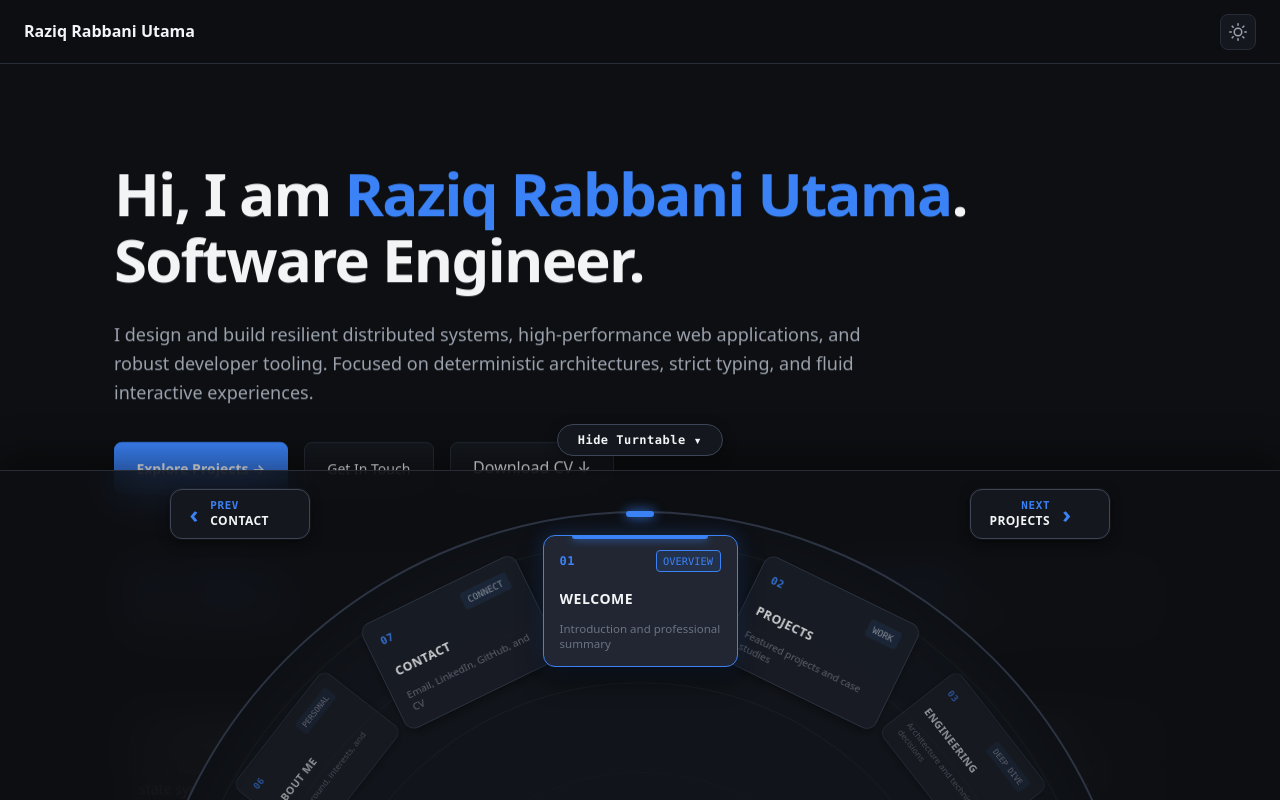
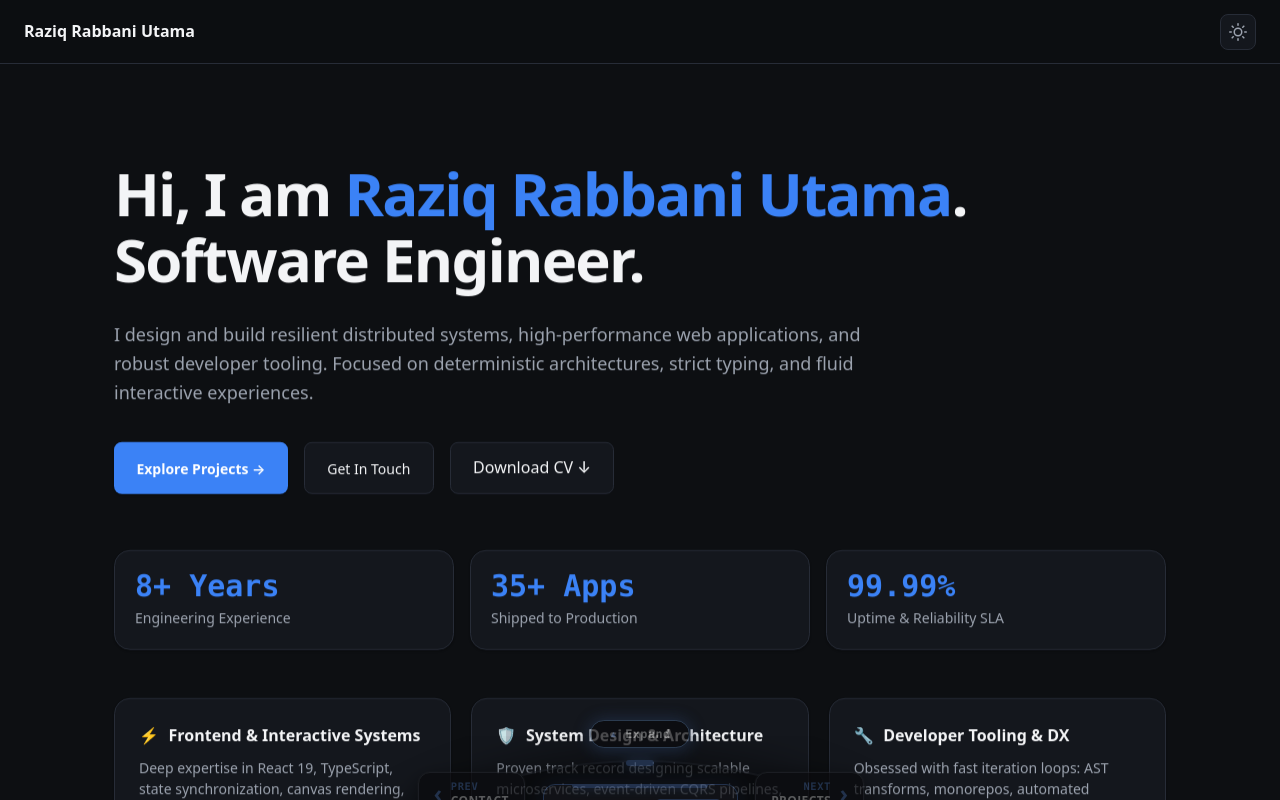
Before and after one commit to razeequtama/portfolio-website, a React (Vite) app: page / in a window 1280 px wide. Shown: the top 800 px of the page. Built offline with nearby package versions, Linux system fonts and the light colour scheme.

Commit message:
Adjust for phone and tablet users

```diff
--- a/src/components/turntable/DiscEngravedText.tsx
+++ b/src/components/turntable/DiscEngravedText.tsx
@@ -15,41 +15,37 @@ export const DiscEngravedText: React.FC<DiscEngravedTextProps> = ({
   onNext,
 }) => {
   return (
-    <div className="disc-navigation-controls" aria-label="Turntable Navigation Controls">
-      {/* PREVIOUS SECTION BUTTON */}
+    <div className="disc-flanking-controls" aria-label="Turntable Navigation Controls">
+      {/* PREVIOUS SECTION BUTTON (Situated right on the left side of the active card) */}
       <button
         type="button"
-        className="arc-nav-btn prev-nav-btn"
+        className="arc-flank-btn flank-prev"
         onClick={onPrev}
-        aria-label={`Go to previous section: ${prevSection.title}`}
-        title={`Previous: ${prevSection.title} (Left Arrow)`}
+        aria-label={`Previous section: ${prevSection.title}`}
+        title={`Previous: ${prevSection.title} (Scroll up or click)`}
       >
-        <span className="nav-btn-icon" aria-hidden="true">
+        <span className="flank-icon" aria-hidden="true">
           ‹
         </span>
-        <div className="nav-btn-content">
-          <div className="nav-btn-hint">
-            <span className="nav-direction">PREV</span>
-          </div>
-          <div className="nav-btn-title">{prevSection.title}</div>
+        <div className="flank-info">
+          <span className="flank-direction">PREV</span>
+          <span className="flank-title">{prevSection.title}</span>
         </div>
       </button>
 
-      {/* NEXT SECTION BUTTON */}
+      {/* NEXT SECTION BUTTON (Situated right on the right side of the active card) */}
       <button
         type="button"
-        className="arc-nav-btn next-nav-btn"
+        className="arc-flank-btn flank-next"
         onClick={onNext}
-        aria-label={`Go to next section: ${nextSection.title}`}
-        title={`Next: ${nextSection.title} (Right Arrow)`}
+        aria-label={`Next section: ${nextSection.title}`}
+        title={`Next: ${nextSection.title} (Scroll down or click)`}
       >
-        <div className="nav-btn-content text-right">
-          <div className="nav-btn-hint">
-            <span className="nav-direction">NEXT</span>
-          </div>
-          <div className="nav-btn-title">{nextSection.title}</div>
+        <div className="flank-info text-right">
+          <span className="flank-direction">NEXT</span>
+          <span className="flank-title">{nextSection.title}</span>
         </div>
-        <span className="nav-btn-icon" aria-hidden="true">
+        <span className="flank-icon" aria-hidden="true">
           ›
         </span>
       </button>
--- a/src/components/turntable/TurntableDock.tsx
+++ b/src/components/turntable/TurntableDock.tsx
@@ -1,4 +1,4 @@
-import React, { useState, useEffect } from 'react';
+import React, { useState, useEffect, useRef, useCallback } from 'react';
 import { portfolioSections } from '../../data/portfolioData';
 import { TurntableWheel } from './TurntableWheel';
 import { DiscEngravedText } from './DiscEngravedText';
@@ -16,12 +16,26 @@ export const TurntableDock: React.FC<TurntableDockProps> = ({
   onNext,
   onPrev,
 }) => {
-  const [isHidden, setIsHidden] = useState<boolean>(false);
+  // Desktop hover state & Mobile/Tablet explicit expand state
+  const [isHovered, setIsHovered] = useState<boolean>(false);
+  const [isExpanded, setIsExpanded] = useState<boolean>(false);
+
+  const hoverTimeoutRef = useRef<number | null>(null);
+  const dockRef = useRef<HTMLElement>(null);
+
+  // Wheel scroll to change cards with throttle
+  const lastScrollTimeRef = useRef<number>(0);
+  const scrollAccumulatorRef = useRef<number>(0);
+
+  // Mobile/Tablet vertical touch drag-up / drag-down state
+  const touchStartYRef = useRef<number | null>(null);
+  const touchStartXRef = useRef<number | null>(null);
+
+  const isDockOpen = isHovered || isExpanded;
 
   // Global keyboard navigation: ArrowLeft (prev) and ArrowRight (next)
   useEffect(() => {
     const handleKeyDown = (e: KeyboardEvent) => {
-      // Ignore if user is currently typing inside an input or textarea
       if (
         document.activeElement?.tagName === 'INPUT' ||
         document.activeElement?.tagName === 'TEXTAREA'
@@ -42,7 +56,94 @@ export const TurntableDock: React.FC<TurntableDockProps> = ({
     return () => window.removeEventListener('keydown', handleKeyDown);
   }, [onPrev, onNext]);
 
-  // Previous and next section metadata for dynamic on-disc labels
+  // Mouse wheel & trackpad scroll listener to change cards
+  useEffect(() => {
+    const dockEl = dockRef.current;
+    if (!dockEl) return;
+
+    const handleWheel = (e: WheelEvent) => {
+      e.preventDefault();
+      e.stopPropagation();
+
+      const now = performance.now();
+      const dominantDelta = Math.abs(e.deltaX) > Math.abs(e.deltaY) ? e.deltaX : e.deltaY;
+      scrollAccumulatorRef.current += dominantDelta;
+
+      if (now - lastScrollTimeRef.current > 180) {
+        if (scrollAccumulatorRef.current > 12) {
+          onNext();
+          lastScrollTimeRef.current = now;
+          scrollAccumulatorRef.current = 0;
+        } else if (scrollAccumulatorRef.current < -12) {
+          onPrev();
+          lastScrollTimeRef.current = now;
+          scrollAccumulatorRef.current = 0;
+        }
+      }
+    };
+
+    dockEl.addEventListener('wheel', handleWheel, { passive: false });
+    return () => {
+      dockEl.removeEventListener('wheel', handleWheel);
+    };
+  }, [onNext, onPrev]);
+
+  // Desktop hover handlers with exit buffer
+  const handleMouseEnter = () => {
+    if (hoverTimeoutRef.current) {
+      clearTimeout(hoverTimeoutRef.current);
+      hoverTimeoutRef.current = null;
+    }
+    setIsHovered(true);
+  };
+
+  const handleMouseLeave = () => {
+    hoverTimeoutRef.current = window.setTimeout(() => {
+      setIsHovered(false);
+    }, 180);
+  };
+
+  // Mobile & Tablet Drag-Up to Expand and Drag-Down to Collapse
+  const handleTouchStart = (e: React.TouchEvent) => {
+    if (e.touches.length === 1) {
+      touchStartYRef.current = e.touches[0].clientY;
+      touchStartXRef.current = e.touches[0].clientX;
+    }
+  };
+
+  const handleTouchMove = (e: React.TouchEvent) => {
+    if (touchStartYRef.current === null) return;
+    const currentY = e.touches[0].clientY;
+    const currentX = e.touches[0].clientX;
+    const deltaY = currentY - touchStartYRef.current;
+    const deltaX = Math.abs(currentX - (touchStartXRef.current || currentX));
+
+    // When peeking: Dragging up expands the disc
+    if (!isDockOpen) {
+      if (deltaY < -20 && Math.abs(deltaY) > deltaX) {
+        setIsExpanded(true);
+        touchStartYRef.current = null;
+      }
+    } else {
+      // When expanded: Swiping down from top handle collapses it
+      if (deltaY > 40 && Math.abs(deltaY) > deltaX * 1.5) {
+        setIsExpanded(false);
+        setIsHovered(false);
+        touchStartYRef.current = null;
+      }
+    }
+  };
+
+  const handleTouchEnd = () => {
+    touchStartYRef.current = null;
+    touchStartXRef.current = null;
+  };
+
+  const toggleExpand = useCallback(() => {
+    setIsExpanded((prev) => !prev);
+  }, []);
+
+  // Section metadata for previous and next cards
   const totalCards = portfolioSections.length;
   const prevIndex = (activeIndex - 1 + totalCards) % totalCards;
   const nextIndex = (activeIndex + 1) % totalCards;
@@ -51,30 +152,63 @@ export const TurntableDock: React.FC<TurntableDockProps> = ({
 
   return (
     <nav
-      className={`turntable-dock ${isHidden ? 'is-hidden' : ''}`}
-      aria-label="Interactive Turntable Dock Navigation"
+      ref={dockRef}
+      className={`turntable-dock ${isDockOpen ? 'is-focused' : 'is-unfocused'}`}
+      onMouseEnter={handleMouseEnter}
+      onMouseLeave={handleMouseLeave}
+      onFocusCapture={handleMouseEnter}
+      onBlurCapture={(e) => {
+        if (!e.currentTarget.contains(e.relatedTarget)) {
+          handleMouseLeave();
+        }
+      }}
+      onTouchStart={handleTouchStart}
+      onTouchMove={handleTouchMove}
+      onTouchEnd={handleTouchEnd}
+      aria-label="Interactive Circular Turntable Navigation"
       role="region"
-      aria-roledescription="dock"
+      aria-roledescription="turntable-dock"
     >
-      {/* Dock Header with single centered pill toggle */}
-      <div className="dock-header">
-        <button
-          type="button"
-          className="dock-toggle-pill"
-          onClick={() => setIsHidden((prev) => !prev)}
-          aria-expanded={!isHidden}
-          aria-label={isHidden ? 'Show Turntable Dock' : 'Hide Turntable Dock'}
-        >
-          <span>{isHidden ? 'Show Turntable' : 'Hide Turntable'}</span>
-          <span className="dock-toggle-arrow" aria-hidden="true">
-            {isHidden ? '▴' : '▾'}
-          </span>
-        </button>
+      {/* Mobile & Tablet Expand / Collapse Control Pill */}
+      <div className="dock-mobile-control-bar">
+        {!isDockOpen ? (
+          <button
+            type="button"
+            className="touch-expand-pill"
+            onClick={toggleExpand}
+            aria-label="Expand turntable dock"
+          >
+            <span className="expand-pill-arrow" aria-hidden="true">
+              ▴
+            </span>
+            <span>Expand</span>
+          </button>
+        ) : (
+          <button
+            type="button"
+            className="touch-collapse-pill"
+            onClick={toggleExpand}
+            aria-label="Collapse turntable dock"
+          >
+            <span>Collapse</span>
+            <span className="collapse-pill-arrow" aria-hidden="true">
+              ▾
+            </span>
+          </button>
+        )}
       </div>
 
-      {/* Turntable Viewport (Clipping the lower half of the disc wheel) */}
-      <div className="turntable-viewport">
-        {/* Prominent Next and Previous Arc Navigation Buttons */}
+      {/* Transparent Circular Turntable Viewport */}
+      <div
+        className="turntable-viewport"
+        onClick={() => {
+          // If peeking on mobile, tapping anywhere on the peeking disc expands it
+          if (!isDockOpen) {
+            setIsExpanded(true);
+          }
+        }}
+      >
+        {/* Next and Previous buttons situated on the sides of the active card */}
         <DiscEngravedText
           prevSection={prevSection}
           nextSection={nextSection}
@@ -82,7 +216,7 @@ export const TurntableDock: React.FC<TurntableDockProps> = ({
           onNext={onNext}
         />
 
-        {/* Physical Wheel & Radially Mounted Cards */}
+        {/* The Circular Wheel Disc & Radially Mounted Cards */}
         <TurntableWheel
           activeIndex={activeIndex}
           onSelectIndex={onSelectIndex}
--- a/src/components/turntable/TurntableWheel.tsx
+++ b/src/components/turntable/TurntableWheel.tsx
@@ -139,6 +139,7 @@ export const TurntableWheel: React.FC<TurntableWheelProps> = ({
         }
       }}
       onTouchEnd={handleEnd}
+      onTouchCancel={handleEnd}
       role="region"
       aria-roledescription="carousel"
       aria-label="Portfolio Sections Carousel Disc"
--- a/src/styles/global.css
+++ b/src/styles/global.css
@@ -69,7 +69,7 @@ textarea:focus-visible {
   width: 100%;
   max-width: 1100px;
   margin: 0 auto;
-  padding: 5.5rem 1.5rem 400px 1.5rem; /* 400px bottom padding to clear bottom-sticky turntable dock */
+  padding: 5.5rem 1.5rem 320px 1.5rem; /* 320px bottom padding to clear the circular turntable dock */
 }
 
 /* Subtle, polished page entrance transition */
--- a/src/styles/turntable.css
+++ b/src/styles/turntable.css
@@ -5,234 +5,271 @@
   bottom: 0;
   left: 0;
   right: 0;
-  z-index: 1000; /* High z-index ensures it's always above page content */
+  z-index: 1000;
   display: flex;
   flex-direction: column;
   align-items: center;
-  pointer-events: none; /* Empty dock space doesn't block page interactions */
-  transition: transform 0.5s cubic-bezier(0.16, 1, 0.3, 1);
+  pointer-events: none; /* Empty space never blocks clicks on underlying page */
   user-select: none;
   -webkit-user-select: none;
+  transition: transform 0.45s cubic-bezier(0.16, 1, 0.3, 1), filter 0.4s ease, opacity 0.4s ease;
 }
 
-/* Hide / Show Dock State: translates dock down, keeping only the 48px header tab */
-.turntable-dock.is-hidden {
-  transform: translateY(calc(100% - 48px));
-  transition: transform 0.55s cubic-bezier(0.34, 1.3, 0.64, 1);
+/* Focused / Hovered / Expanded State: Fully visible, full brightness and saturation */
+.turntable-dock.is-focused {
+  transform: translateY(0);
+  filter: brightness(1) grayscale(0);
+  opacity: 1;
 }
 
-/* Dock Header with Centered Pill Toggle */
-.dock-header {
-  height: 48px;
-  width: 100%;
+/* Desktop hover expand support */
+@media (hover: hover) and (pointer: fine) {
+  .turntable-dock:hover {
+    transform: translateY(0);
+    filter: brightness(1) grayscale(0);
+    opacity: 1;
+  }
+}
+
+/* Unfocused / Peeking State: Peeks 1/5 (~64px desktop, ~54px mobile), darkened with clear unfocused sign */
+.turntable-dock.is-unfocused {
+  transform: translateY(calc(100% - 64px));
+  filter: brightness(0.48) grayscale(0.4);
+  opacity: 0.72;
+}
+
+@media (max-width: 640px) {
+  .turntable-dock.is-unfocused {
+    transform: translateY(calc(100% - 54px));
+  }
+}
+
+/* Mobile & Tablet Control Bar (Expand / Collapse Pills) */
+.dock-mobile-control-bar {
+  position: absolute;
+  top: -16px;
+  left: 50%;
+  transform: translateX(-50%);
   display: flex;
   align-items: center;
   justify-content: center;
+  z-index: 120;
   pointer-events: none;
-  position: relative;
-  z-index: 1010;
-  margin-bottom: 6px;
 }
 
-.dock-toggle-pill {
+.touch-expand-pill {
   pointer-events: auto;
   display: inline-flex;
   align-items: center;
-  gap: 0.5rem;
-  padding: 0.45rem 1.25rem;
+  gap: 0.45rem;
+  padding: 0.38rem 1.15rem;
+  background-color: var(--bg-surface);
+  border: 1px solid var(--accent-color);
+  color: var(--text-primary);
   border-radius: var(--radius-full);
-  background-color: var(--bg-surface);
-  border: 1px solid var(--border-strong);
-  color: var(--text-primary);
-  font-size: var(--text-xs);
   font-family: var(--font-mono);
-  font-weight: 600;
+  font-size: 0.74rem;
+  font-weight: 700;
   letter-spacing: 0.04em;
-  box-shadow: 0 4px 14px rgba(0, 0, 0, 0.35);
-  transition: all var(--transition-normal);
+  box-shadow: 0 4px 16px rgba(0, 0, 0, 0.45), 0 0 12px var(--accent-light);
   cursor: pointer;
-  backdrop-filter: blur(12px);
-  -webkit-backdrop-filter: blur(12px);
+  animation: expandPillPulse 2.4s infinite ease-in-out;
+  transition: all 0.2s ease;
 }
 
-.dock-toggle-pill:hover {
+.touch-expand-pill:hover,
+.touch-expand-pill:active {
   background-color: var(--bg-surface-hover);
-  color: var(--accent-color);
-  border-color: var(--accent-color);
-  transform: translateY(-2px);
-  box-shadow: 0 6px 18px rgba(0, 0, 0, 0.4), 0 0 12px var(--accent-light);
+  transform: scale(1.04);
+  box-shadow: 0 6px 20px rgba(0, 0, 0, 0.5), 0 0 16px var(--accent-color);
 }
 
-.dock-toggle-arrow {
-  display: inline-block;
+.expand-pill-arrow {
+  color: var(--accent-color);
   font-size: 0.85rem;
-  transition: transform 0.35s ease;
+  line-height: 1;
 }
 
-/* Glowing pulse when dock is hidden to clearly indicate it can be opened */
-.turntable-dock.is-hidden .dock-toggle-pill {
-  border-color: var(--accent-color);
-  color: var(--accent-color);
-  box-shadow: 0 0 0 2px var(--accent-light), 0 6px 20px rgba(0, 0, 0, 0.5);
-  animation: dockPillPulse 2.5s infinite ease-in-out;
-}
-
-@keyframes dockPillPulse {
+@keyframes expandPillPulse {
   0%, 100% {
-    box-shadow: 0 0 0 1px var(--accent-color), 0 4px 14px rgba(0, 0, 0, 0.4);
+    box-shadow: 0 4px 16px rgba(0, 0, 0, 0.45), 0 0 8px var(--accent-light);
+    border-color: var(--accent-color);
   }
   50% {
-    box-shadow: 0 0 0 3px var(--accent-color), 0 6px 22px rgba(59, 130, 246, 0.4);
+    box-shadow: 0 4px 22px rgba(59, 130, 246, 0.4), 0 0 18px var(--accent-color);
+    border-color: #60a5fa;
   }
 }
 
-/* Viewport for Half-Disk Turntable */
+.touch-collapse-pill {
+  pointer-events: auto;
+  display: inline-flex;
+  align-items: center;
+  gap: 0.4rem;
+  padding: 0.28rem 0.95rem;
+  background-color: var(--bg-surface);
+  border: 1px solid var(--border-strong);
+  color: var(--text-secondary);
+  border-radius: var(--radius-full);
+  font-family: var(--font-mono);
+  font-size: 0.7rem;
+  font-weight: 600;
+  box-shadow: 0 2px 10px rgba(0, 0, 0, 0.35);
+  cursor: pointer;
+  transition: all 0.2s ease;
+}
+
+.touch-collapse-pill:hover,
+.touch-collapse-pill:active {
+  background-color: var(--bg-surface-hover);
+  color: var(--text-primary);
+  border-color: var(--accent-color);
+}
+
+.collapse-pill-arrow {
+  font-size: 0.8rem;
+  line-height: 1;
+}
+
+/* Viewport for Half-Disk Turntable: TRANSPARENT (NO full-width rectangular background) */
 .turntable-viewport {
   position: relative;
   width: 100%;
-  height: 330px;
+  max-width: 1080px;
+  height: 320px;
   overflow: hidden;
-  pointer-events: auto;
-  background-color: var(--bg-overlay);
-  backdrop-filter: blur(20px);
-  -webkit-backdrop-filter: blur(20px);
-  border-top: 1px solid var(--border-color);
-  box-shadow: 0 -12px 36px rgba(0, 0, 0, 0.45);
-  touch-action: pan-y;
+  background: transparent;
+  border: none;
+  box-shadow: none;
+  pointer-events: none; /* Only the circle and buttons receive pointer events */
+  touch-action: none;
 }
 
 @media (max-width: 1024px) {
   .turntable-viewport {
-    height: 290px;
+    height: 280px;
   }
 }
 
 @media (max-width: 640px) {
   .turntable-viewport {
-    height: 250px;
+    height: 240px;
   }
 }
 
-/* Prominent Dynamic Next / Prev Controls Flanking the Disc */
-.disc-navigation-controls {
+/* Next / Prev Controls Situated Snugly on the Sides of the Active Card */
+.disc-flanking-controls {
   position: absolute;
-  top: 18px;
+  top: 36px;
   left: 0;
   right: 0;
-  display: flex;
-  justify-content: space-between;
-  align-items: center;
-  padding: 0 max(24px, calc(50% - 470px));
+  height: 0;
   pointer-events: none;
-  z-index: 50;
+  z-index: 60;
 }
 
-@media (max-width: 640px) {
-  .disc-navigation-controls {
-    top: 10px;
-    padding: 0 12px;
-  }
-}
-
-.arc-nav-btn {
+.arc-flank-btn {
   pointer-events: auto;
   display: inline-flex;
   align-items: center;
-  gap: 0.75rem;
-  padding: 0.55rem 1.15rem;
+  gap: 0.55rem;
+  padding: 0.45rem 0.95rem;
   background-color: var(--bg-surface);
   border: 1px solid var(--border-strong);
   border-radius: var(--radius-lg);
   color: var(--text-primary);
-  box-shadow: var(--shadow-md), 0 0 0 1px rgba(255, 255, 255, 0.05);
-  backdrop-filter: blur(12px);
-  -webkit-backdrop-filter: blur(12px);
+  box-shadow: 0 4px 16px rgba(0, 0, 0, 0.45), 0 0 0 1px rgba(255, 255, 255, 0.05);
+  backdrop-filter: blur(14px);
+  -webkit-backdrop-filter: blur(14px);
   cursor: pointer;
-  transition: all 0.25s cubic-bezier(0.16, 1, 0.3, 1);
-  min-width: 140px;
+  transition: all 0.22s cubic-bezier(0.16, 1, 0.3, 1);
+  white-space: nowrap;
 }
 
-@media (max-width: 640px) {
-  .arc-nav-btn {
-    padding: 0.4rem 0.75rem;
-    gap: 0.4rem;
-    min-width: auto;
+.arc-flank-btn:hover {
+  border-color: var(--accent-color);
+  background-color: var(--bg-surface-hover);
+  box-shadow: 0 6px 20px rgba(0, 0, 0, 0.5), 0 0 14px var(--accent-light);
+  transform: translateY(-2px);
+}
+
+.arc-flank-btn:active {
+  transform: translateY(0) scale(0.96);
+}
+
+/* Flanking positions: directly beside the active card without being far away */
+.flank-prev {
+  position: absolute;
+  right: calc(50% + 115px);
+  top: 0;
+}
+
+.flank-next {
+  position: absolute;
+  left: calc(50% + 115px);
+  top: 0;
+}
+
+@media (max-width: 768px) {
+  .flank-prev {
+    right: calc(50% + 92px);
+  }
+  .flank-next {
+    left: calc(50% + 92px);
+  }
+  .arc-flank-btn {
+    padding: 0.35rem 0.65rem;
+    gap: 0.35rem;
   }
 }
 
-.arc-nav-btn:hover {
-  border-color: var(--accent-color);
-  background-color: var(--bg-surface-hover);
-  box-shadow: var(--shadow-lg), 0 0 18px var(--accent-light);
-  transform: translateY(-2px);
-}
-
-.arc-nav-btn:active {
-  transform: translateY(0) scale(0.97);
-}
-
-.nav-btn-icon {
-  font-size: 1.5rem;
+.flank-icon {
+  font-size: 1.4rem;
   font-weight: 700;
   color: var(--accent-color);
   line-height: 1;
 }
 
-.nav-btn-content {
+.flank-info {
   display: flex;
   flex-direction: column;
   text-align: left;
 }
 
-.nav-btn-content.text-right {
+.flank-info.text-right {
   text-align: right;
 }
 
-.nav-btn-hint {
-  display: flex;
-  align-items: center;
-  gap: 0.35rem;
+.flank-direction {
   font-family: var(--font-mono);
-  font-size: 0.68rem;
-  color: var(--text-muted);
-}
-
-.nav-btn-content.text-right .nav-btn-hint {
-  justify-content: flex-end;
-}
-
-.nav-direction {
+  font-size: 0.65rem;
   font-weight: 700;
   color: var(--accent-color);
   letter-spacing: 0.06em;
 }
 
-.nav-badge {
-  color: var(--text-secondary);
-}
-
-.nav-btn-title {
+.flank-title {
   font-size: var(--text-xs);
   font-weight: 700;
   color: var(--text-primary);
-  letter-spacing: 0.04em;
+  letter-spacing: 0.03em;
+  max-width: 130px;
   white-space: nowrap;
   overflow: hidden;
   text-overflow: ellipsis;
-  max-width: 140px;
 }
 
 @media (max-width: 640px) {
-  .nav-btn-title {
-    max-width: 80px;
-    font-size: 0.7rem;
+  .flank-title {
+    max-width: 75px;
+    font-size: 0.68rem;
   }
 }
 
 /* Turntable Disc Wheel Container */
 .turntable-wheel-container {
   position: absolute;
-  top: 40px;
+  top: 24px;
   left: 50%;
   width: var(--turntable-diameter-desktop);
   height: var(--turntable-diameter-desktop);
@@ -240,6 +277,7 @@
   border-radius: 50%;
   pointer-events: auto;
   cursor: grab;
+  touch-action: none; /* CRITICAL: Enables fluid swipe around the disc on touchscreens */
 }
 
 .turntable-wheel-container.is-dragging {
@@ -248,7 +286,7 @@
 
 @media (max-width: 1024px) {
   .turntable-wheel-container {
-    top: 32px;
+    top: 20px;
     width: var(--turntable-diameter-tablet);
     height: var(--turntable-diameter-tablet);
     margin-left: calc(var(--turntable-diameter-tablet) / -2);
@@ -257,27 +295,28 @@
 
 @media (max-width: 640px) {
   .turntable-wheel-container {
-    top: 24px;
+    top: 16px;
     width: var(--turntable-diameter-mobile);
     height: var(--turntable-diameter-mobile);
     margin-left: calc(var(--turntable-diameter-mobile) / -2);
   }
 }
 
-/* Visual Disc Surface (Physical-looking dial) */
+/* Visual Disc Surface: ONLY THE CIRCLE (No rectangular tray!) */
 .disc-surface {
   position: absolute;
   inset: 0;
   border-radius: 50%;
   background-color: var(--turntable-disc-bg);
   border: 2px solid var(--turntable-disc-border);
-  box-shadow: inset 0 0 80px rgba(0, 0, 0, 0.4);
-  pointer-events: none;
+  box-shadow: 0 -10px 40px rgba(0, 0, 0, 0.6), inset 0 0 80px rgba(0, 0, 0, 0.45);
+  pointer-events: auto;
   overflow: hidden;
   will-change: transform;
+  touch-action: none;
 }
 
-/* Vinyl-like concentric groove rings */
+/* Vinyl-like concentric groove rings on the circular wheel */
 .disc-groove {
   position: absolute;
   top: 50%;
@@ -326,6 +365,7 @@
   position: absolute;
   inset: 0;
   pointer-events: none;
+  touch-action: none;
 }
 
 /* Turntable Card Anchor */
@@ -363,6 +403,7 @@
   backface-visibility: hidden;
   -webkit-backface-visibility: hidden;
   overflow: hidden;
+  touch-action: none;
 }
 
 @media (max-width: 640px) {
@@ -385,7 +426,7 @@
 .turntable-card.is-active {
   background-color: var(--turntable-card-active-bg);
   border-color: var(--accent-color);
-  box-shadow: var(--shadow-lg), 0 0 20px rgba(59, 130, 246, 0.28);
+  box-shadow: var(--shadow-lg), 0 0 22px rgba(59, 130, 246, 0.3);
   animation: activeCardPop 0.4s cubic-bezier(0.34, 1.56, 0.64, 1);
 }
 
```
